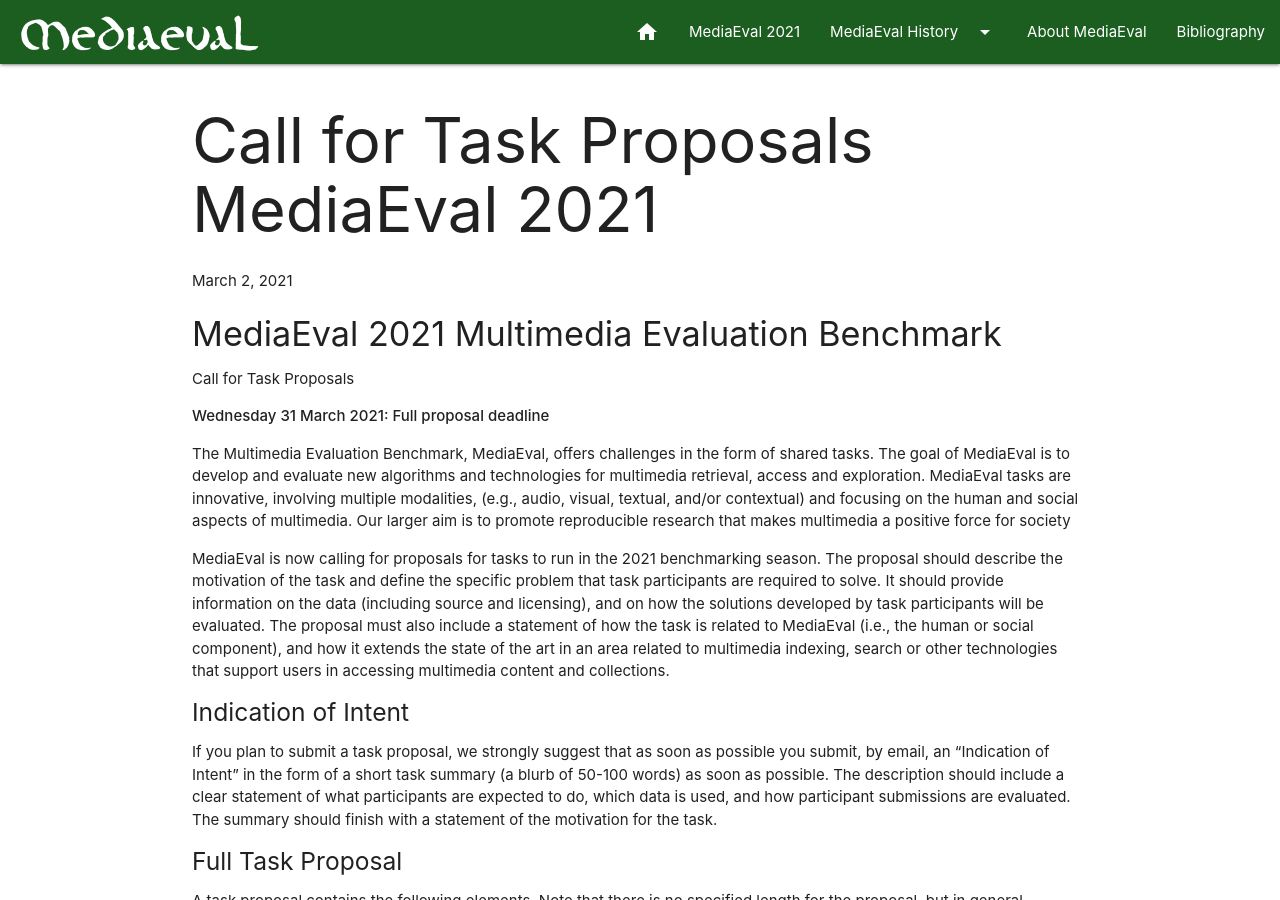
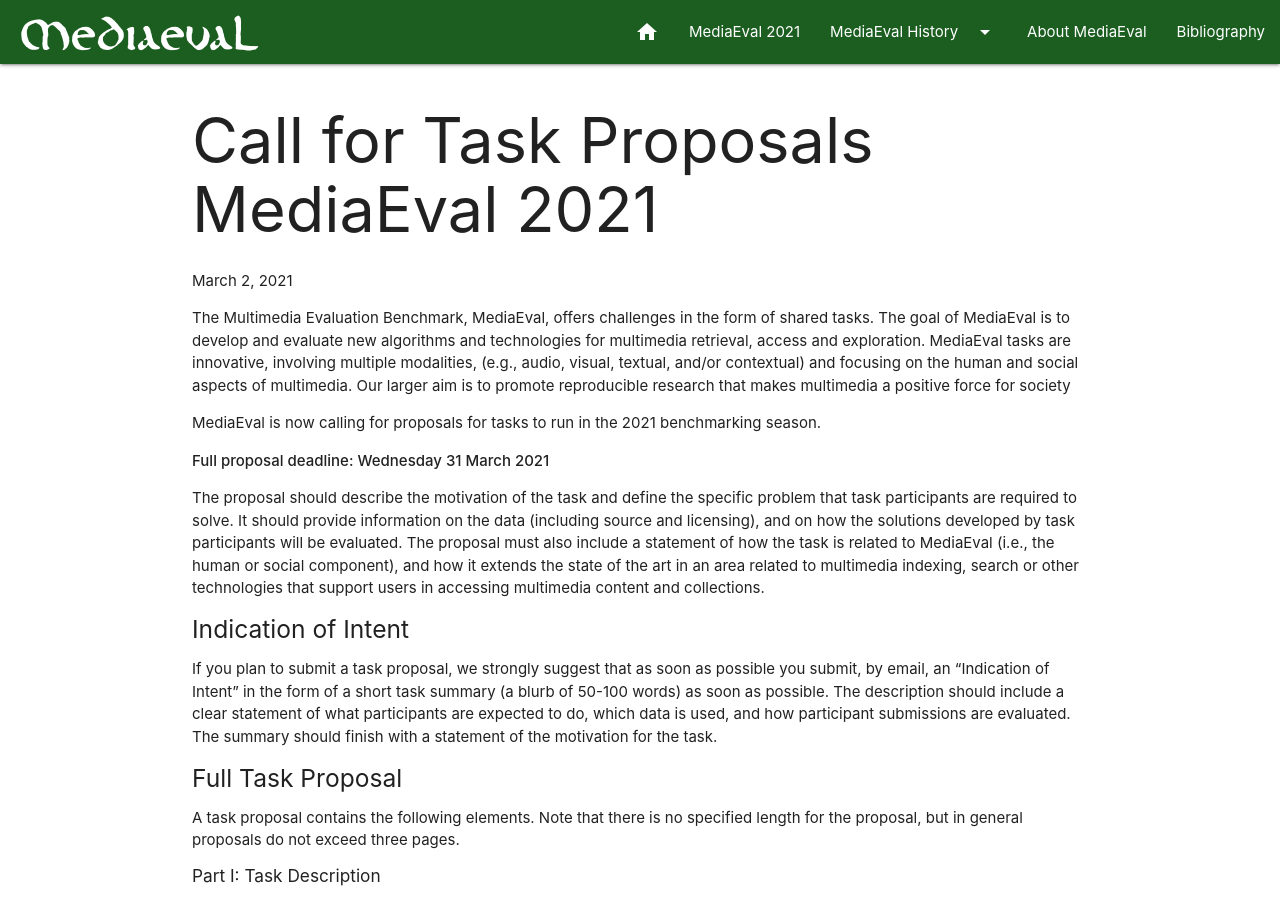
Before and after one commit to multimediaeval/multimediaeval.github.io, a Jekyll site: the page built from _posts/2021-03-02-call-2021.md, in a window 1280 px wide and 900 px high. Built offline with Jekyll 4.4.1, drawn with Linux system fonts in a browser that asks for light colours.

Commit message:
Update 2021-03-02-call-2021.md

```diff
--- a/_posts/2021-03-02-call-2021.md
+++ b/_posts/2021-03-02-call-2021.md
@@ -3,14 +3,13 @@
 title: "Call for Task Proposals MediaEval 2021"
 ---
 
-#### MediaEval 2021 Multimedia Evaluation Benchmark
-Call for Task Proposals
-
-**Wednesday 31 March 2021: Full proposal deadline**
-
 The Multimedia Evaluation Benchmark, MediaEval, offers challenges in the form of shared tasks. The goal of MediaEval is to develop and evaluate new algorithms and technologies for multimedia retrieval, access and exploration. MediaEval tasks are innovative, involving multiple modalities, (e.g., audio, visual, textual, and/or contextual) and focusing on the human and social aspects of multimedia. Our larger aim is to promote reproducible research that makes multimedia a positive force for society
 
-MediaEval is now calling for proposals for tasks to run in the 2021 benchmarking season. The proposal should describe the motivation of the task and define the specific problem that task participants are required to solve. It should provide information on the data (including source and licensing), and on how the solutions developed by task participants will be evaluated. The proposal must also include a statement of how the task is related to MediaEval (i.e., the human or social component), and how it extends the state of the art in an area related to multimedia indexing, search or other technologies that support users in accessing multimedia content and collections.
+MediaEval is now calling for proposals for tasks to run in the 2021 benchmarking season.
+
+**Full proposal deadline: Wednesday 31 March 2021**
+
+The proposal should describe the motivation of the task and define the specific problem that task participants are required to solve. It should provide information on the data (including source and licensing), and on how the solutions developed by task participants will be evaluated. The proposal must also include a statement of how the task is related to MediaEval (i.e., the human or social component), and how it extends the state of the art in an area related to multimedia indexing, search or other technologies that support users in accessing multimedia content and collections.
 
 ##### Indication of Intent
 If you plan to submit a task proposal, we strongly suggest that as soon as possible you submit, by email, an “Indication of Intent” in the form of a short task summary (a blurb of 50-100 words) as soon as possible. The description should include a clear statement of what participants are expected to do, which data is used, and how participant submissions are evaluated. The summary should finish with a statement of the motivation for the task.
```
